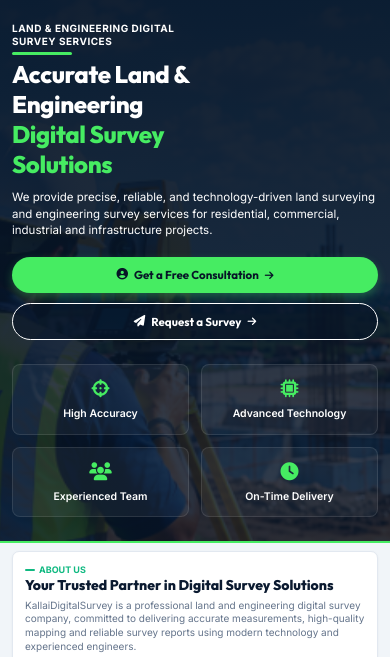
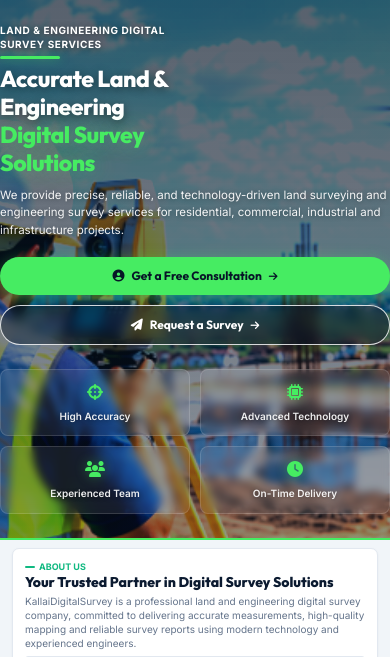
Before and after one commit to Dharumarvengatesan/kallaidigitalservice, a website: page index.html in a window 390 px wide. Shown: the part 63-720 px from the top of the page. Drawn offline with Linux system fonts and the light colour scheme.

Commit message:
Improve hero banner brightness, contrast, and responsive layout

```diff
--- a/css/styles.css
+++ b/css/styles.css
@@ -264,25 +264,46 @@ button { cursor: pointer; background: none; }
 }
 
 /* ══════════════════════════════════════════════════════════════════
-   2. HERO BANNER (Height exactly 265px - 275px)
-   ══════════════════════════════════════════════════════════════════ */
-/* ══════════════════════════════════════════════════════════════════
-   2. HERO BANNER
+   2. HERO BANNER — Bright, Premium, Responsive
+   KEY: background image lives in ::before so brightness filter
+        applies ONLY to the image, not the overlay or text.
    ══════════════════════════════════════════════════════════════════ */
 .hero {
   position: relative;
-  background: #051424 url('../assets/images/hero_bg_panoramic.png') no-repeat center right / cover;
-  height: 380px;
+  height: 580px;
   display: flex;
   align-items: center;
   overflow: hidden;
   border-bottom: 2px solid #46ec62;
-}
-
+  isolation: isolate;
+  background: #051424;
+}
+
+/* Background image in ::before — filter applies only to this layer */
+.hero::before {
+  content: '';
+  position: absolute;
+  inset: 0;
+  z-index: -2;
+  background: url('../assets/images/hero_bg_panoramic.png') no-repeat 60% center / cover;
+  filter: brightness(1.12) contrast(1.07) saturate(1.06);
+  transform: scale(1.02);
+  transform-origin: center center;
+  will-change: transform;
+}
+
+/* Subtle gradient overlay — light touch only, left side darker for text */
 .hero-overlay {
   position: absolute;
   inset: 0;
-  background: linear-gradient(90deg, rgba(7, 21, 39, 0.95) 0%, rgba(7, 21, 39, 0.85) 45%, rgba(7, 21, 39, 0.4) 100%);
+  z-index: -1;
+  background: linear-gradient(
+    90deg,
+    rgba(7, 21, 39, 0.80) 0%,
+    rgba(7, 21, 39, 0.52) 38%,
+    rgba(7, 21, 39, 0.18) 65%,
+    rgba(7, 21, 39, 0.06) 100%
+  );
 }
 
 .hero-inner {
@@ -292,6 +313,7 @@ button { cursor: pointer; background: none; }
   display: flex;
   flex-direction: column;
   justify-content: center;
+  padding: 44px 0;
 }
 
 .hero-content {
@@ -302,78 +324,91 @@ button { cursor: pointer; background: none; }
   font-size: 11px;
   font-weight: 700;
   color: #ffffff;
-  letter-spacing: 0.5px;
-  margin-bottom: 6px;
-  line-height: 1.3;
+  letter-spacing: 0.6px;
+  margin-bottom: 8px;
+  line-height: 1.35;
+  text-shadow: 0 1px 6px rgba(0,0,0,0.55);
 }
 
 .pretag-line {
   width: 60px;
   height: 3px;
   background: #46ec62;
-  margin-top: 4px;
+  margin-top: 5px;
   border-radius: 2px;
+  box-shadow: 0 0 10px rgba(70, 236, 98, 0.5);
 }
 
 .hero-title {
-  font-size: 32px;
+  font-size: 36px;
   font-weight: 800;
   color: #ffffff;
-  letter-spacing: -0.4px;
+  letter-spacing: -0.5px;
   line-height: 1.15;
-  margin-bottom: 12px;
+  margin-bottom: 14px;
+  text-shadow: 0 2px 10px rgba(0,0,0,0.45);
 }
 
 .highlight-green {
   color: #46ec62;
+  text-shadow: 0 0 22px rgba(70, 236, 98, 0.38);
 }
 
 .hero-desc {
-  font-size: 12.5px;
-  color: #ffffff;
-  line-height: 1.5;
-  margin-bottom: 20px;
+  font-size: 13px;
+  color: rgba(255,255,255,0.94);
+  line-height: 1.55;
+  margin-bottom: 22px;
   max-width: 480px;
+  text-shadow: 0 1px 5px rgba(0,0,0,0.4);
 }
 
 .hero-btns {
   display: flex;
   gap: 12px;
-  margin-bottom: 24px;
+  margin-bottom: 28px;
+  flex-wrap: wrap;
 }
 
 .btn-hero-green {
   background: #46ec62;
   color: var(--navy-dark);
-  font-size: 11.5px;
-  padding: 9px 18px;
+  font-size: 12px;
+  font-weight: 700;
+  padding: 11px 22px;
   border-radius: var(--pill);
-  font-weight: 700;
-  box-shadow: 0 4px 10px rgba(70, 236, 98, 0.3);
+  box-shadow: 0 4px 16px rgba(70, 236, 98, 0.42);
   display: inline-flex;
   align-items: center;
-  gap: 6px;
+  gap: 7px;
+  transition: all 0.25s ease;
+  text-shadow: none;
 }
 .btn-hero-green:hover {
   background: #3ce056;
   transform: translateY(-2px);
+  box-shadow: 0 6px 22px rgba(70, 236, 98, 0.58);
 }
 
 .btn-hero-outline {
-  background: rgba(7, 21, 39, 0.6);
-  border: 1px solid #ffffff;
+  background: rgba(7, 21, 39, 0.42);
+  border: 1.5px solid rgba(255, 255, 255, 0.82);
   color: #ffffff;
-  font-size: 11.5px;
-  padding: 9px 18px;
+  font-size: 12px;
+  font-weight: 700;
+  padding: 11px 22px;
   border-radius: var(--pill);
-  font-weight: 700;
   display: inline-flex;
   align-items: center;
-  gap: 6px;
+  gap: 7px;
+  backdrop-filter: blur(6px);
+  transition: all 0.25s ease;
+  text-shadow: none;
 }
 .btn-hero-outline:hover {
-  background: #ffffff;
+  background: rgba(255, 255, 255, 0.95);
   color: var(--navy-dark);
+  border-color: transparent;
 }
 
 .btn-arrow {
@@ -384,8 +419,9 @@ button { cursor: pointer; background: none; }
   display: grid;
   grid-template-columns: 1fr auto 1fr auto 1fr auto 1fr;
   align-items: center;
-  border-top: 1px solid rgba(255, 255, 255, 0.15);
-  padding-top: 14px;
+  border-top: 1px solid rgba(255, 255, 255, 0.18);
+  padding-top: 16px;
+  max-width: 520px;
 }
 
 .bar-col {
@@ -400,18 +436,62 @@ button { cursor: pointer; background: none; }
 .bar-icon {
   color: #46ec62;
   font-size: 18px;
+  filter: drop-shadow(0 0 6px rgba(70, 236, 98, 0.4));
 }
 
 .bar-label {
-  color: #ffffff;
+  color: rgba(255,255,255,0.92);
   font-size: 10.5px;
   font-weight: 600;
+  text-shadow: 0 1px 4px rgba(0,0,0,0.45);
 }
 
 .bar-divider {
   width: 1px;
-  height: 24px;
-  background: rgba(255, 255, 255, 0.15);
+  height: 28px;
+  background: rgba(255, 255, 255, 0.22);
+}
+
+/* ─── Responsive Breakpoints ─── */
+
+/* LARGE DESKTOP 1920px+ */
+@media (min-width: 1920px) {
+  .hero { height: 660px; }
+  .hero::before { background-position: 62% center; }
+  .hero-title { font-size: 46px; }
+  .hero-content { max-width: 700px; }
+  .hero-desc { font-size: 15px; max-width: 580px; }
+  .hero-bottom-bar { max-width: 600px; }
+}
+
+/* STANDARD DESKTOP 1440px */
+@media (max-width: 1440px) {
+  .hero { height: 580px; }
+  .hero-title { font-size: 38px; }
+}
+
+/* LAPTOP 1280px */
+@media (max-width: 1280px) {
+  .hero { height: 540px; }
+  .hero::before { background-position: 65% center; }
+  .hero-title { font-size: 34px; }
+  .hero-desc { font-size: 12.5px; }
+}
+
+/* LAPTOP/TABLET 1024px */
+@media (max-width: 1024px) {
+  .hero { height: 500px; }
+  .hero::before { background-position: 70% center; }
+  .hero-title { font-size: 30px; }
+  .hero-content { max-width: 500px; }
+  .hero-overlay {
+    background: linear-gradient(
+      90deg,
+      rgba(7, 21, 39, 0.84) 0%,
+      rgba(7, 21, 39, 0.58) 45%,
+      rgba(7, 21, 39, 0.18) 100%
+    );
+  }
 }
 
 /* ══════════════════════════════════════════════════════════════════
@@ -1598,31 +1678,51 @@ textarea.form-input {
     font-size: 14px;
   }
 
+  /* TABLET: 768px */
   .hero {
     height: auto;
-    min-height: 480px;
-    padding: 30px 0 24px;
-    background-position: 70% center;
-  }
-
+    min-height: 500px;
+    padding: 0;
+    isolation: isolate;
+    background: #051424;
+  }
+
+  .hero::before {
+    /* Move focal point so the surveyor + drone is visible in portrait */
+    background-position: 68% center;
+    /* Boost brightness a bit more on mobile — screens tend to render darker */
+    filter: brightness(1.18) contrast(1.06) saturate(1.08);
+    transform: scale(1.0);
+  }
+
+  /* Lighter overlay on mobile so image is visible */
   .hero-overlay {
-    background: linear-gradient(180deg, rgba(7, 21, 39, 0.95) 0%, rgba(7, 21, 39, 0.85) 100%);
+    background: linear-gradient(
+      180deg,
+      rgba(7, 21, 39, 0.72) 0%,
+      rgba(7, 21, 39, 0.60) 55%,
+      rgba(7, 21, 39, 0.50) 100%
+    );
+  }
+
+  .hero-inner {
+    padding: 36px 0 28px;
   }
 
   .hero-pretag {
     font-size: 10px;
-    margin-bottom: 4px;
+    margin-bottom: 6px;
   }
 
   .hero-title {
-    font-size: 24px;
-    line-height: 1.25;
+    font-size: 26px;
+    line-height: 1.22;
     margin-bottom: 10px;
   }
 
   .hero-desc {
-    font-size: 11.5px;
-    line-height: 1.45;
+    font-size: 12px;
+    line-height: 1.5;
     margin-bottom: 18px;
     max-width: 100%;
   }
@@ -1637,14 +1737,16 @@ textarea.form-input {
   .btn-hero-green, .btn-hero-outline {
     width: 100%;
     justify-content: center;
-    padding: 10px 18px;
+    padding: 12px 18px;
+    font-size: 13px;
   }
 
   .hero-bottom-bar {
     grid-template-columns: 1fr 1fr;
-    gap: 12px;
+    gap: 10px;
     border-top: none;
     padding-top: 0;
+    max-width: 100%;
   }
 
   .bar-divider {
@@ -1652,12 +1754,83 @@ textarea.form-input {
   }
 
   .bar-col {
-    background: rgba(255, 255, 255, 0.05);
-    border: 1px solid rgba(255, 255, 255, 0.1);
-    padding: 12px;
+    background: rgba(255, 255, 255, 0.08);
+    border: 1px solid rgba(255, 255, 255, 0.14);
+    padding: 12px 8px;
     border-radius: 8px;
-  }
-}
+    backdrop-filter: blur(4px);
+  }
+}
+
+/* MOBILE PORTRAIT: 430px / 390px / 375px */
+@media (max-width: 480px) {
+  .hero {
+    min-height: 460px;
+  }
+
+  .hero::before {
+    /* Centre on the surveyor's upper body — the most recognisable focal point */
+    background-position: 72% 30%;
+    filter: brightness(1.22) contrast(1.05) saturate(1.08);
+  }
+
+  .hero-overlay {
+    background: linear-gradient(
+      180deg,
+      rgba(7, 21, 39, 0.68) 0%,
+      rgba(7, 21, 39, 0.58) 50%,
+      rgba(7, 21, 39, 0.45) 100%
+    );
+  }
+
+  .hero-inner {
+    padding: 32px 0 24px;
+  }
+
+  .hero-title {
+    font-size: 23px;
+  }
+
+  .hero-desc {
+    font-size: 11.5px;
+  }
+
+  .btn-hero-green, .btn-hero-outline {
+    font-size: 12px;
+    padding: 11px 16px;
+  }
+
+  .bar-icon { font-size: 16px; }
+  .bar-label { font-size: 10px; }
+}
+
+/* MOBILE LANDSCAPE */
+@media (max-width: 768px) and (orientation: landscape) {
+  .hero {
+    min-height: 400px;
+  }
+
+  .hero::before {
+    background-position: 55% center;
+    filter: brightness(1.15) contrast(1.07) saturate(1.05);
+  }
+
+  .hero-overlay {
+    background: linear-gradient(
+      90deg,
+      rgba(7, 21, 39, 0.82) 0%,
+      rgba(7, 21, 39, 0.52) 45%,
+      rgba(7, 21, 39, 0.18) 100%
+    );
+  }
+
+  .hero-inner { padding: 28px 0 20px; }
+  .hero-title { font-size: 24px; }
+  .hero-btns { flex-direction: row; width: auto; }
+  .btn-hero-green, .btn-hero-outline { width: auto; }
+  .hero-bottom-bar { max-width: 100%; }
+}
+
 
 @media (max-width: 640px) {
   #hdr-wa-btn {
```
